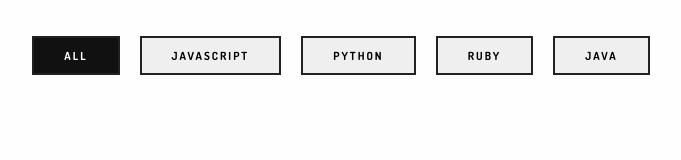
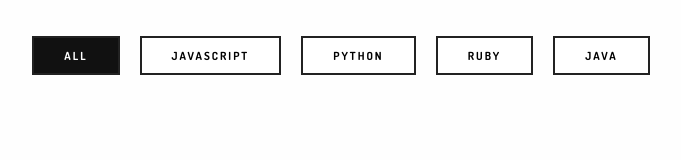
Before and after one commit to dilawerh/github-popular-repos, a React app: page / in a window 1280 px wide. Shown: the whole page, without its empty margins (319-1000 px from the left). Built offline with nearby package versions, Linux system fonts and the light colour scheme.

```diff
--- a/app/index.css
+++ b/app/index.css
@@ -33,6 +33,7 @@
     padding: 10px 30px;
     text-transform: uppercase;
     letter-spacing: 2px;
+    background-color: #fff;
     font-weight: bold;
 }
 
```
Also changed, not shown: app/components/popular.js (+7 -1 lines).
